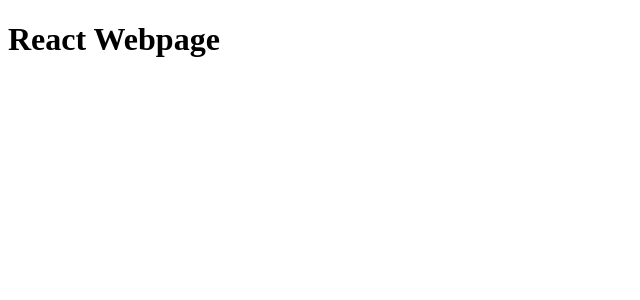
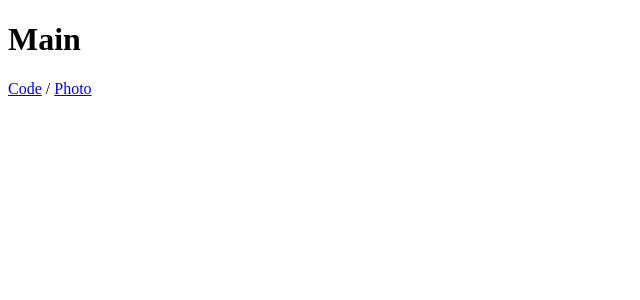
Before and after one commit to alexmarles/alexmarles.github.io, a React app in the folder app/: page / in a window 1280 px wide. Shown: the top 300 px of the page, without its empty margins (0-640 px from the left). Built offline with nearby package versions, Linux system fonts and the light colour scheme.

Commit message:
First routes and main components

```diff
--- a/app/src/components/App/index.jsx
+++ b/app/src/components/App/index.jsx
@@ -1,12 +1,21 @@
 import React, { Component } from 'react'
+import { BrowserRouter, Route } from 'react-router-dom'
 import 'normalize-css'
+
+import Main from '../Main'
+import Code from '../Code'
+import Photo from '../Photo'
 
 class App extends Component {
   render () {
     return (
-      <div>
-        <h1>React Webpage</h1>
-      </div>
+      <BrowserRouter>
+        <div>
+          <Route exact path='/' component={Main} />
+          <Route path='/code' component={Code} />
+          <Route path='/photo' component={Photo} />
+        </div>
+      </BrowserRouter>
     )
   }
 }
--- /dev/null
+++ b/app/src/components/Code/index.jsx
@@ -0,0 +1,13 @@
+import React, { Component } from 'react'
+
+class Code extends Component {
+  render () {
+    return (
+      <div>
+        <h1>Code</h1>
+      </div>
+    )
+  }
+}
+
+export default Code
--- /dev/null
+++ b/app/src/components/Main/index.jsx
@@ -0,0 +1,15 @@
+import React from 'react'
+import { Link } from 'react-router-dom'
+
+const Main = () => {
+  return (
+    <div>
+      <h1>Main</h1>
+      <Link to='/code'>Code</Link>
+      &nbsp;/&nbsp;
+      <Link to='/photo'>Photo</Link>
+    </div>
+  )
+}
+
+export default Main
--- /dev/null
+++ b/app/src/components/Photo/index.jsx
@@ -0,0 +1,13 @@
+import React from 'react'
+import { Link } from 'react-router-dom'
+
+const Photo = () => {
+  return (
+    <div>
+      <h1>Photo</h1>
+      <Link to='/'>Return</Link>
+    </div>
+  )
+}
+
+export default Photo
```
